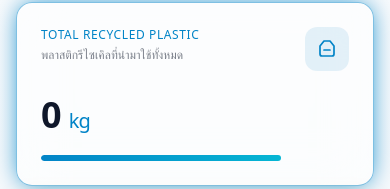
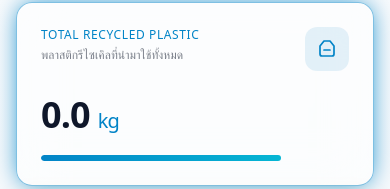
Before and after one commit to chitphhong/nmtc-nova-x, a React (Vite) app: page /materials in a window 390 px wide. Shown: the part 390-579 px from the top of the page. Built offline with nearby package versions, Linux system fonts and the light colour scheme; no server answers; the database is empty.

Commit message:
ui phone

```diff
--- a/src/components/ImpactModelViewer.jsx
+++ b/src/components/ImpactModelViewer.jsx
@@ -126,12 +126,15 @@ export default function ImpactModelViewer({ mode }) {
     // เริ่มด้วยมุมหน้าตรงและเผื่อกรอบรอบโมเดล เพื่อเห็นทั้งชิ้นทันทีที่โหลด
     function frameCamera() {
       if (!fittedCenter || !fittedSize) return;
+      // หน้าจอแคบต้องถอยกล้องเพิ่ม เพื่อให้โมเดลเต็มชิ้นและอยู่กลาง viewport
+      const isMobile = window.matchMedia('(max-width: 639px)').matches;
+      const framingPadding = isMobile ? 1.9 : VIEWER_SETTINGS.framingPadding;
       const verticalFov = THREE.MathUtils.degToRad(camera.fov);
       const horizontalFov = 2 * Math.atan(Math.tan(verticalFov / 2) * camera.aspect);
       const distance = Math.max(
         fittedSize.y / (2 * Math.tan(verticalFov / 2)),
         fittedSize.x / (2 * Math.tan(horizontalFov / 2)),
-      ) * VIEWER_SETTINGS.framingPadding;
+      ) * framingPadding;
 
       camera.position.set(fittedCenter.x, fittedCenter.y + fittedSize.y * 0.06, fittedCenter.z + distance);
       controls.target.copy(fittedCenter);
--- a/src/components/MaterialPassport.jsx
+++ b/src/components/MaterialPassport.jsx
@@ -1,31 +1,18 @@
 // src/components/MaterialPassport.jsx
-import React, { useEffect, useState, useRef } from 'react';
-import { motion, useInView, useMotionValue, useSpring } from 'framer-motion';
+import React, { useEffect, useState } from 'react';
+import { motion } from 'framer-motion';
 import { fetchWithFallback, supabase } from '../lib/supabaseClient';
 import { mockMaterials } from '../data/mockdata';
 
-/* คอมโพเนนต์ย่อย: ตัวนับเลขวิ่งขึ้นเมื่อเลื่อนมาเห็น */
+/* คอมโพเนนต์ย่อย: ฟอร์แมตตัวเลขจริงจาก Supabase ให้แสดงทันทีทุกอุปกรณ์ */
 function Counter({ value, suffix = '', decimals = 0 }) {
-  const ref = useRef(null);
-  // ตรวจว่าองค์ประกอบเข้ามาในจอแล้วหรือยัง (once = เล่นครั้งเดียว)
-  const inView = useInView(ref, { once: true, margin: '-80px' });
-  const mv = useMotionValue(0);
-  // ใส่ spring ให้ตัวเลขวิ่งแบบนุ่มนวล
-  const spring = useSpring(mv, { damping: 40, stiffness: 90 });
-  const [display, setDisplay] = useState('0');
+  const numericValue = Number(value) || 0;
+  const display = numericValue.toLocaleString('th-TH', {
+    minimumFractionDigits: decimals,
+    maximumFractionDigits: decimals,
+  });
 
-  // เมื่อเข้าจอให้เซ็ตค่าเป้าหมาย ตัวเลขจะไต่ขึ้นเอง
-  useEffect(() => { if (inView) mv.set(value); }, [inView, value, mv]);
-
-  // สมัครรับค่าที่เปลี่ยนแปลงแล้วฟอร์แมตเป็นตัวเลขมีคอมมา
-  useEffect(() => {
-    const unsub = spring.on('change', (v) =>
-      setDisplay(v.toLocaleString('th-TH', { minimumFractionDigits: decimals, maximumFractionDigits: decimals }))
-    );
-    return unsub; // ยกเลิก subscription ตอน unmount
-  }, [spring, decimals]);
-
-  return <span ref={ref}>{display}{suffix}</span>;
+  return <span>{display}{suffix}</span>;
 }
 
 export default function MaterialPassport() {
@@ -106,7 +93,7 @@ export default function MaterialPassport() {
               </span>
             </div>
             <p className="mt-6 text-4xl sm:text-5xl lg:text-6xl font-bold tracking-tight text-slateink">
-              <Counter value={stats?.recycled_plastic_kg ?? 0} />
+              <Counter value={stats?.recycled_plastic_kg ?? 0} decimals={1} />
               <span className="ml-2 text-xl sm:text-2xl font-medium text-azure">kg</span>
             </p>
             {/* แถบ progress สื่อความคืบหน้า */}
```
